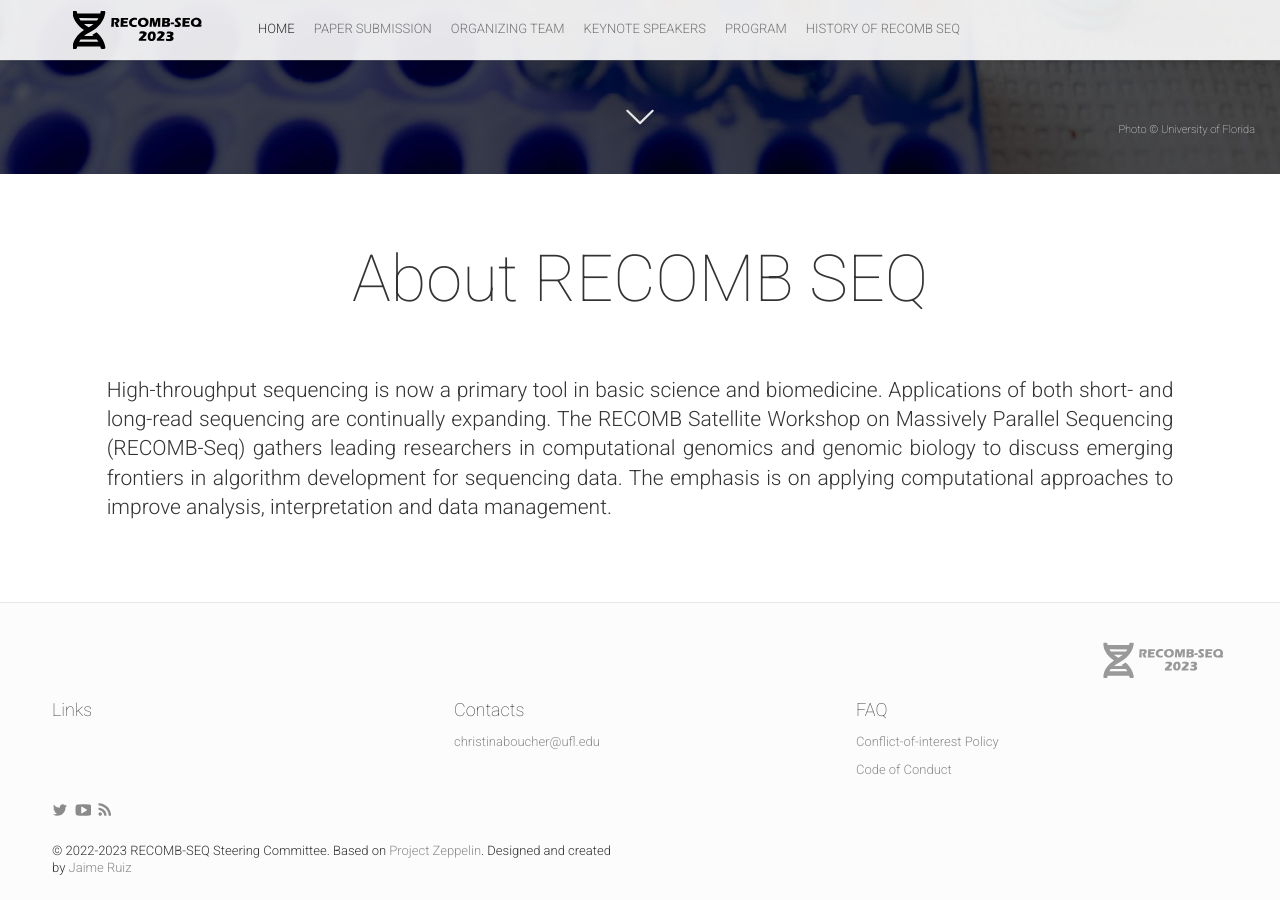
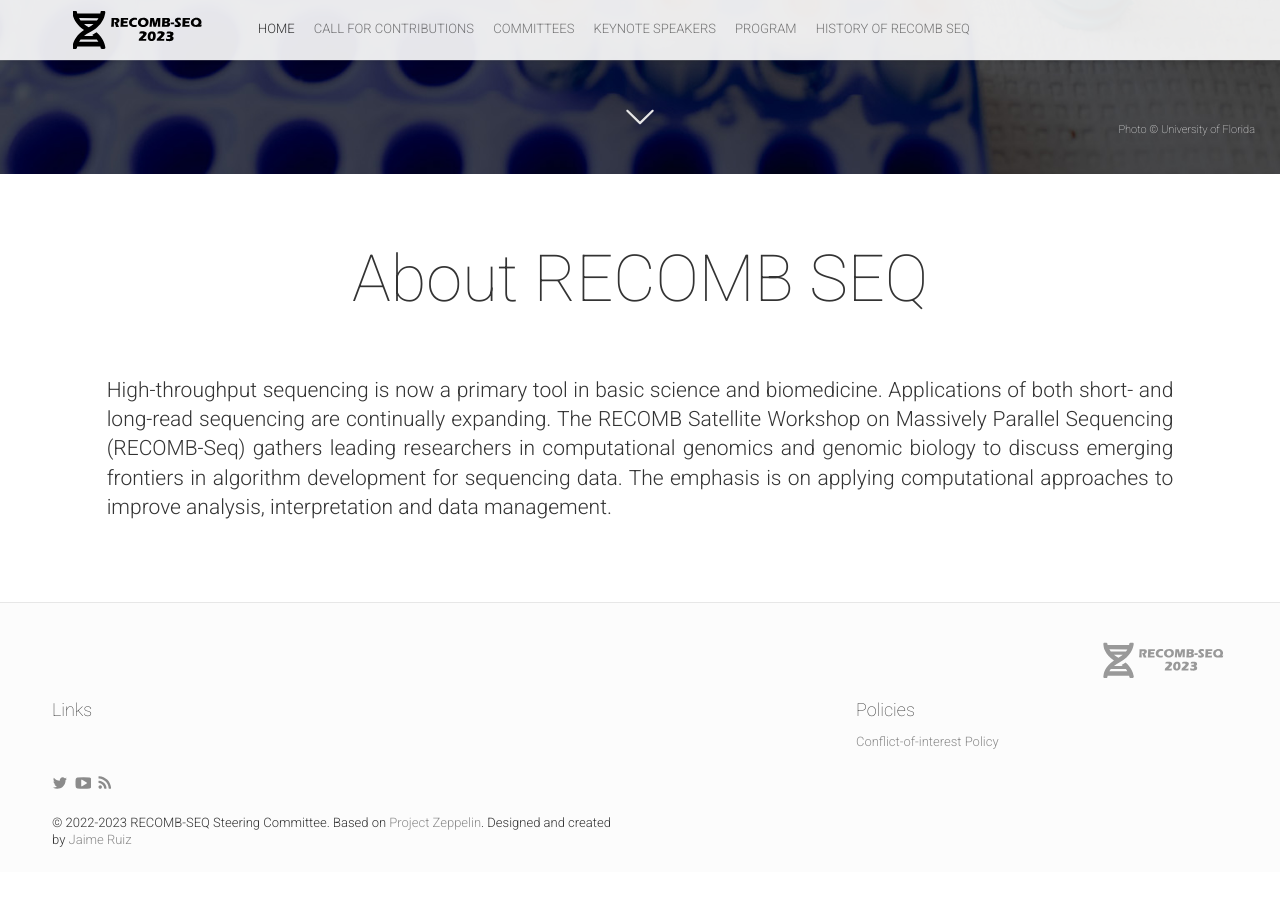
Before and after one commit to recomb-seq/recomb-seq.github.io, a Jekyll site: the page built from index.html, in a window 1280 px wide and 900 px high, scrolled down 726 px. Built offline with Jekyll 4.4.1, drawn with Linux system fonts in a browser that asks for light colours; nearby versions of some CDN libraries; comment, search, counter and statistics services are not loaded; after the commit the page ends 1598 px from its top, so only the background shows below that.

Commit message:
cosmetic changes

```diff
--- a/_config.yml
+++ b/_config.yml
@@ -38,8 +38,8 @@ socialImageSrcFacebook: "/img/seo/sharing-facebook.png"
 # Navigation
 navigationLinks:
  - {permalink: "/", text: "Home"}
- - {permalink: "/papers/", text: "Paper Submission"}
- - {permalink: "/team/", text: "Organizing Team"}
+ - {permalink: "/papers/", text: "Call for contributions"}
+ - {permalink: "/team/", text: "Committees"}
  - {permalink: "/speakers/", text: "Keynote Speakers"}
  - {permalink: "/program/", text: "Program"}
  - {permalink: "/history/", text: "History of RECOMB SEQ"}
@@ -176,14 +176,14 @@ footerBlocks:
   links:
   # - {link: "https://recomb2022.net", text: "RECOMB 2022"}
  -
-  title: "Contacts"
-  links:
-   - {link: "mailto:christinaboucher@ufl.edu", text: "christinaboucher@ufl.edu"}
+  # title: "Contacts"
+  # links:
+  # - {link: "mailto:christinaboucher@ufl.edu", text: "christinaboucher@ufl.edu"}
  -
-  title: "FAQ"
+  title: "Policies"
   links:
    - {permalink: "/coi/", text: "Conflict-of-interest Policy"}
-   - {permalink: "/cod/", text: "Code of Conduct"}
+   # - {permalink: "/cod/", text: "Code of Conduct"}
 
 # Blog
 blogTitle: "Latest news"
```
